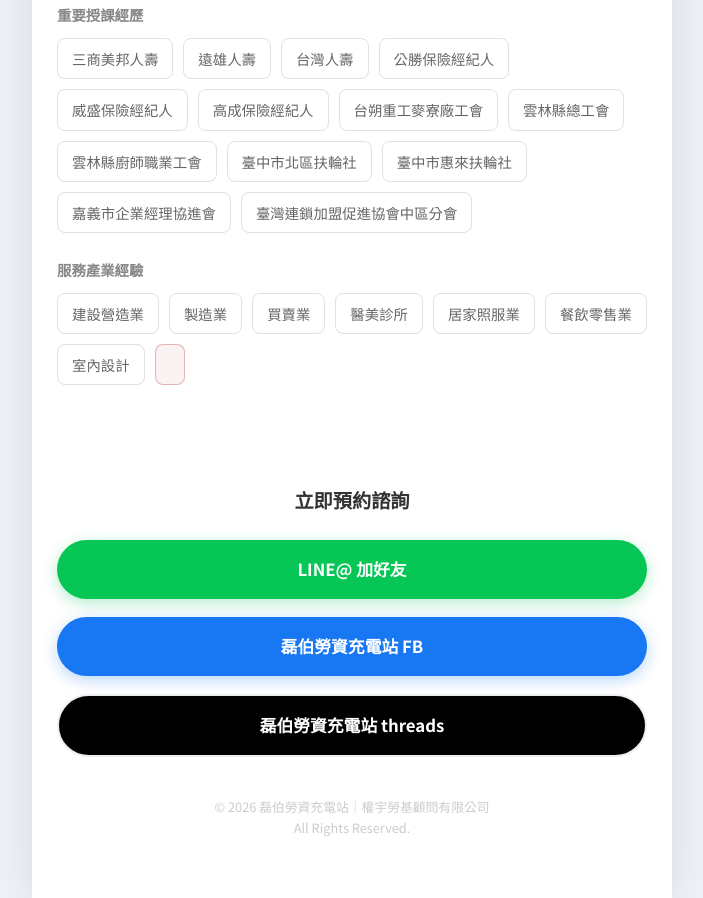
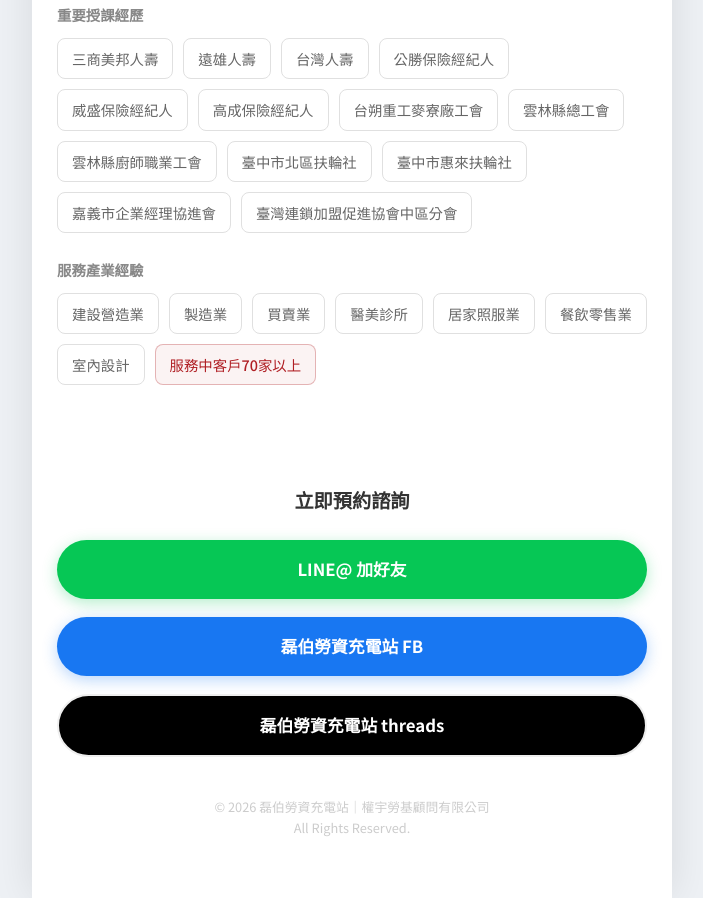
Before and after one commit to cyjonas0612/cyjonas0612.github.io, a plain HTML site: page index.html in a window 1280 px wide. Shown: the part 1393-2291 px from the top of the page, without its empty margins (288-991 px from the left). Drawn offline with Linux system fonts and the light colour scheme.

Commit message:
Update index.html

```diff
--- a/index.html
+++ b/index.html
@@ -418,7 +418,7 @@
                     <span class="tag">居家照服業</span>
                     <span class="tag">餐飲零售業</span>
                     <span class="tag">室內設計</span>
-                    <span class="tag highlight"合約中客戶70家以上 </span>
+                    <span class="tag highlight">服務中客戶70家以上 </span>
                 </div>
             </div>
         </section>
```
